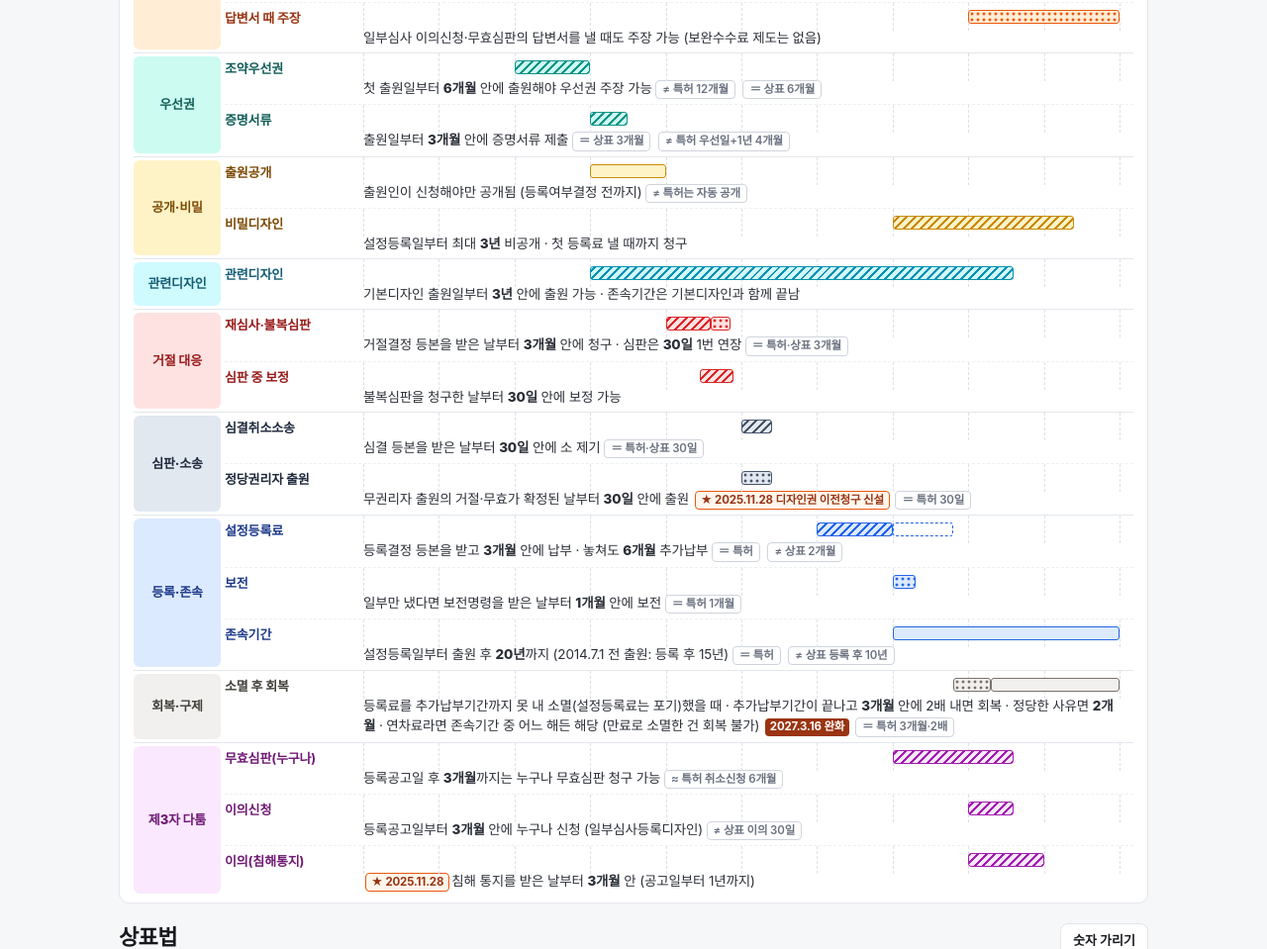
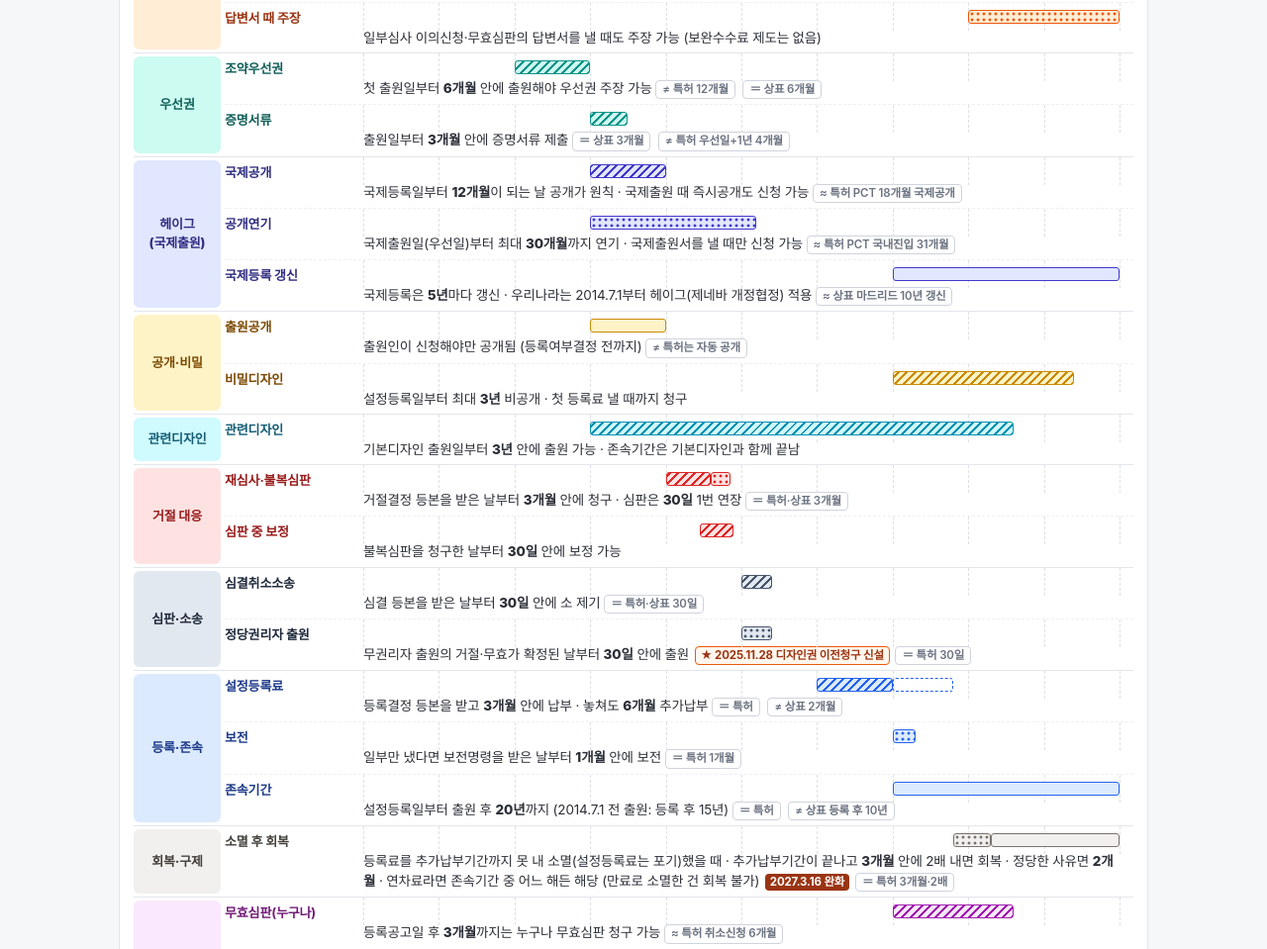
Before and after one commit to Editor0518/IPAT_PeriodsSummary, a plain HTML site: page index.html in a window 1280 px wide. Shown: the part 3260-4219 px from the top of the page at 99% size. Drawn offline with Linux system fonts and the light colour scheme; a web font is replaced by a local one.

Commit message:
디자인: 헤이그 국제출원 기간 추가
국제공개(국제등록일부터 12개월 원칙, 즉시공개 가능), 공개연기(최대 30개월,
국제출원서 제출 시에만), 국제등록 5년 갱신과 2014.7.1 가입을 디자인 탭에 추가.
캐시 버전을 올림.

Co-Authored-By: Claude Opus 5.5 <noreply@anthropic.com>
Claude-Session: https://claude.ai/code/session_01T4BNcFZKscXVqeRPxC3Ke7

```diff
--- a/index.html
+++ b/index.html
@@ -6,7 +6,7 @@
 <title>IPAT 기간 암기 퀴즈 — 지식재산권법 날짜·기간</title>
 <meta name="description" content="지식재산능력시험(IPAT) 대비: 특허·디자인·상표·저작권·부정경쟁방지법의 기간을 빈칸 고르기, 숫자 쓰기, 간트 직접 그리기로 외우는 퀴즈">
 <link rel="stylesheet" href="https://cdn.jsdelivr.net/gh/orioncactus/pretendard@v1.3.9/dist/web/variable/pretendardvariable-dynamic-subset.min.css">
-<link rel="stylesheet" href="css/style.css?v=20261114c">
+<link rel="stylesheet" href="css/style.css?v=20261114d">
 </head>
 <body>
 <header class="top">
@@ -33,7 +33,7 @@
   <button class="link" id="resetStats">기록 지우기</button>
 </footer>
 
-<script src="js/data.js?v=20261114c"></script>
-<script src="js/app.js?v=20261114c"></script>
+<script src="js/data.js?v=20261114d"></script>
+<script src="js/app.js?v=20261114d"></script>
 </body>
 </html>
--- a/js/data.js
+++ b/js/data.js
@@ -1151,6 +1151,54 @@ window.IPAT_DATA = {
        ]
       },
       {
+       "cat": "pct",
+       "label": "헤이그 (국제출원)",
+       "rows": [
+        {
+         "name": "국제공개",
+         "text": "국제등록일부터 <b>12개월</b>이 되는 날 공개가 원칙 · 국제출원 때 즉시공개도 신청 가능",
+         "bars": [
+          {
+           "s": 3,
+           "e": 4,
+           "k": "h"
+          }
+         ],
+         "cmt": [
+          "≈ 특허 PCT 18개월 국제공개"
+         ]
+        },
+        {
+         "name": "공개연기",
+         "text": "국제출원일(우선일)부터 최대 <b>30개월</b>까지 연기 · 국제출원서를 낼 때만 신청 가능",
+         "bars": [
+          {
+           "s": 3,
+           "e": 5.2,
+           "k": "o"
+          }
+         ],
+         "cmt": [
+          "≈ 특허 PCT 국내진입 31개월"
+         ]
+        },
+        {
+         "name": "국제등록 갱신",
+         "text": "국제등록은 <b>5년</b>마다 갱신 · 우리나라는 2014.7.1부터 헤이그(제네바 개정협정) 적용",
+         "bars": [
+          {
+           "s": 7,
+           "e": 10,
+           "k": "l"
+          }
+         ],
+         "cmt": [
+          "≈ 상표 마드리드 10년 갱신"
+         ]
+        }
+       ]
+      },
+      {
        "cat": "doc",
        "label": "공개·비밀",
        "rows": [
```
